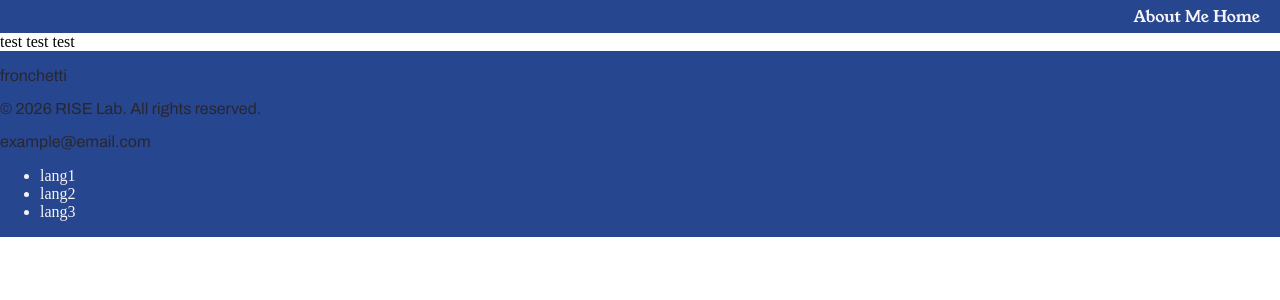
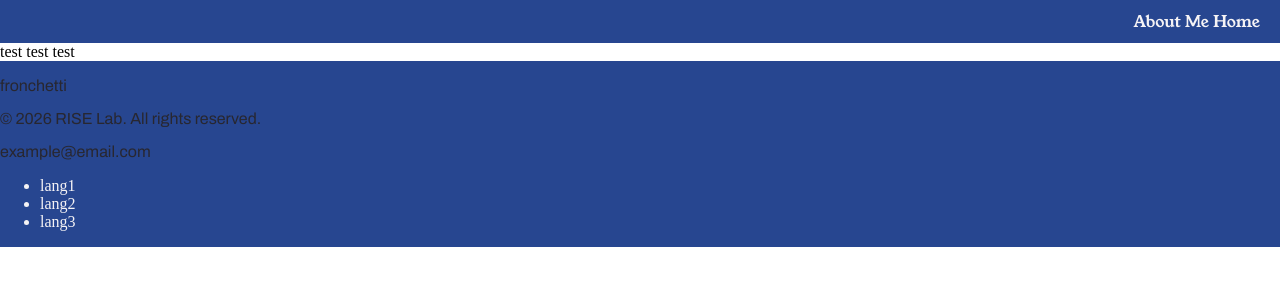
Before and after one commit to hschuler13/jekyll_theme_fronchetti, a Jekyll site: the page built from index.html, in a window 1280 px wide. Shown: the top 300 px of the page. Built offline with Jekyll 4.4.1, drawn with Linux system fonts in a browser that asks for light colours.

Commit message:
additional padding fix

```diff
--- a/_sass/_layout.scss
+++ b/_sass/_layout.scss
@@ -26,7 +26,8 @@
     display: flex;
     flex-direction: row;
     justify-content: space-between;
-    padding: 5px 20px 5px 20px;
+    align-items: center;
+    padding: 10px 20px 10px 20px;
 }
 
 .header-logo {
```
